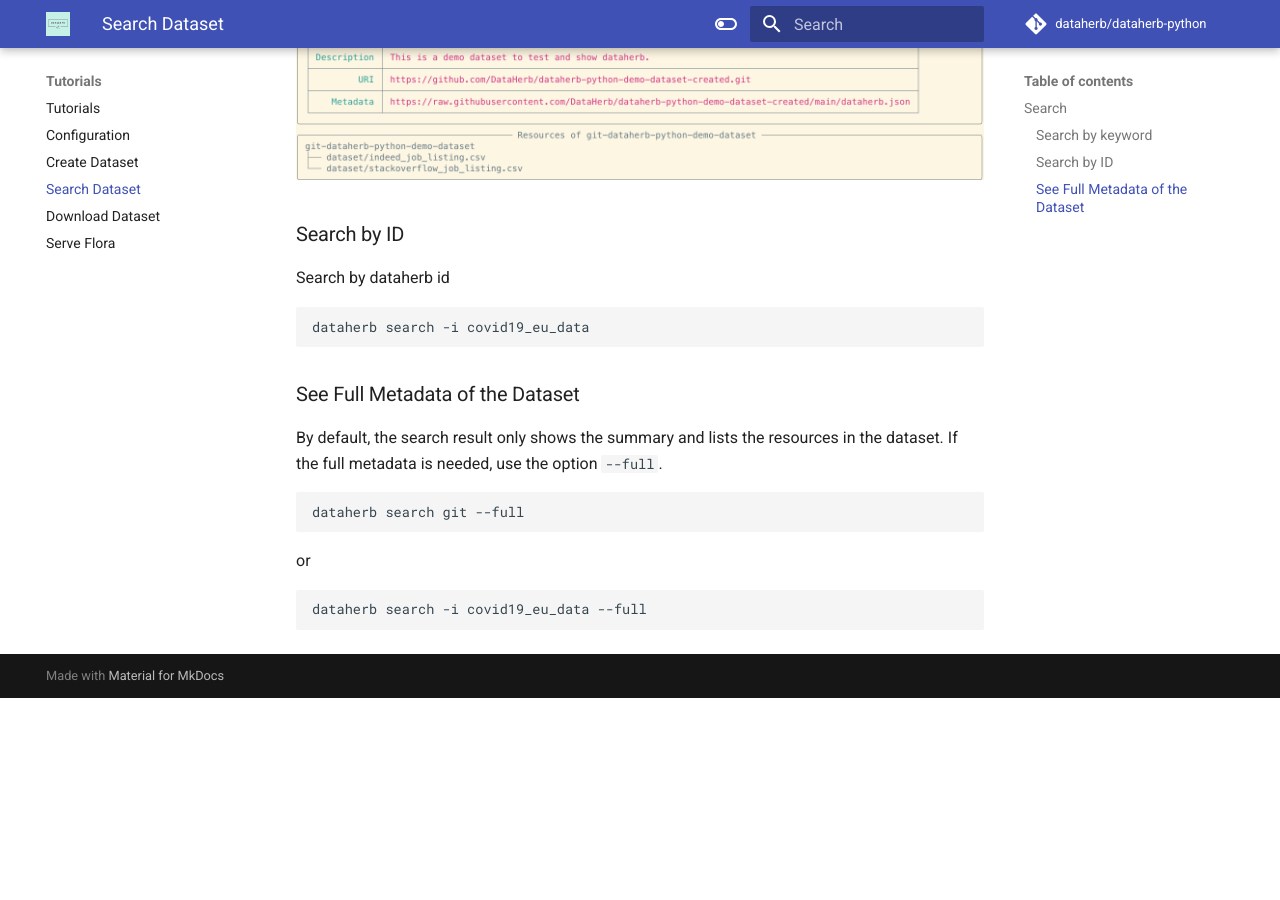
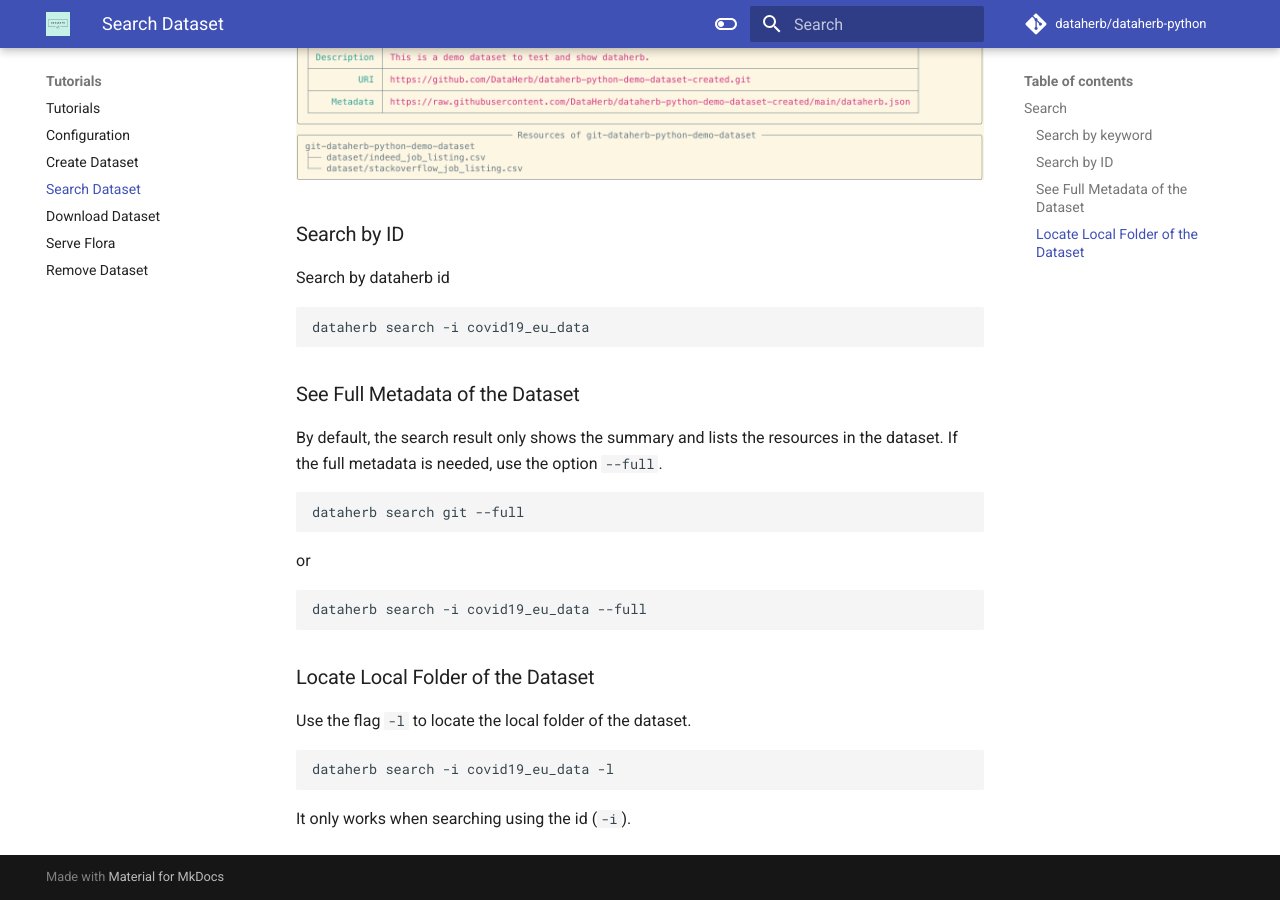
Before and after one commit to DataHerb/dataherb-python, an MkDocs documentation site: the page built from docs/tutorials/search/index.md, in a window 1280 px wide and 900 px high, scrolled down 847 px. Built offline with MkDocs 1.6.1 and Material for MkDocs 9.7.7, drawn with Linux system fonts in a browser that asks for light colours; comment, search, counter and statistics services are not loaded; before the commit the page ends 1545 px from its top, so only the background shows below that.

Commit message:
adjust docs

````diff
--- a/docs/tutorials/search/index.md
+++ b/docs/tutorials/search/index.md
@@ -35,3 +35,13 @@
 ```bash
 dataherb search -i covid19_eu_data --full
 ```
+
+### Locate Local Folder of the Dataset
+
+Use the flag `-l` to locate the local folder of the dataset.
+
+```
+dataherb search -i covid19_eu_data -l
+```
+
+It only works when searching using the id (`-i`).
--- a/mkdocs.yml
+++ b/mkdocs.yml
@@ -80,6 +80,7 @@
     - "Search Dataset": tutorials/search/index.md
     - "Download Dataset": tutorials/download/index.md
     - "Serve Flora": tutorials/serve/index.md
+    - "Remove Dataset": tutorials/remove/index.md
   - References:
     - "Introduction": references/index.md
     - "dataherb.command": references/command.md
````
Also changed, not shown: docs/tutorials/serve/index.md (+18 -1 lines), 1 other file.
